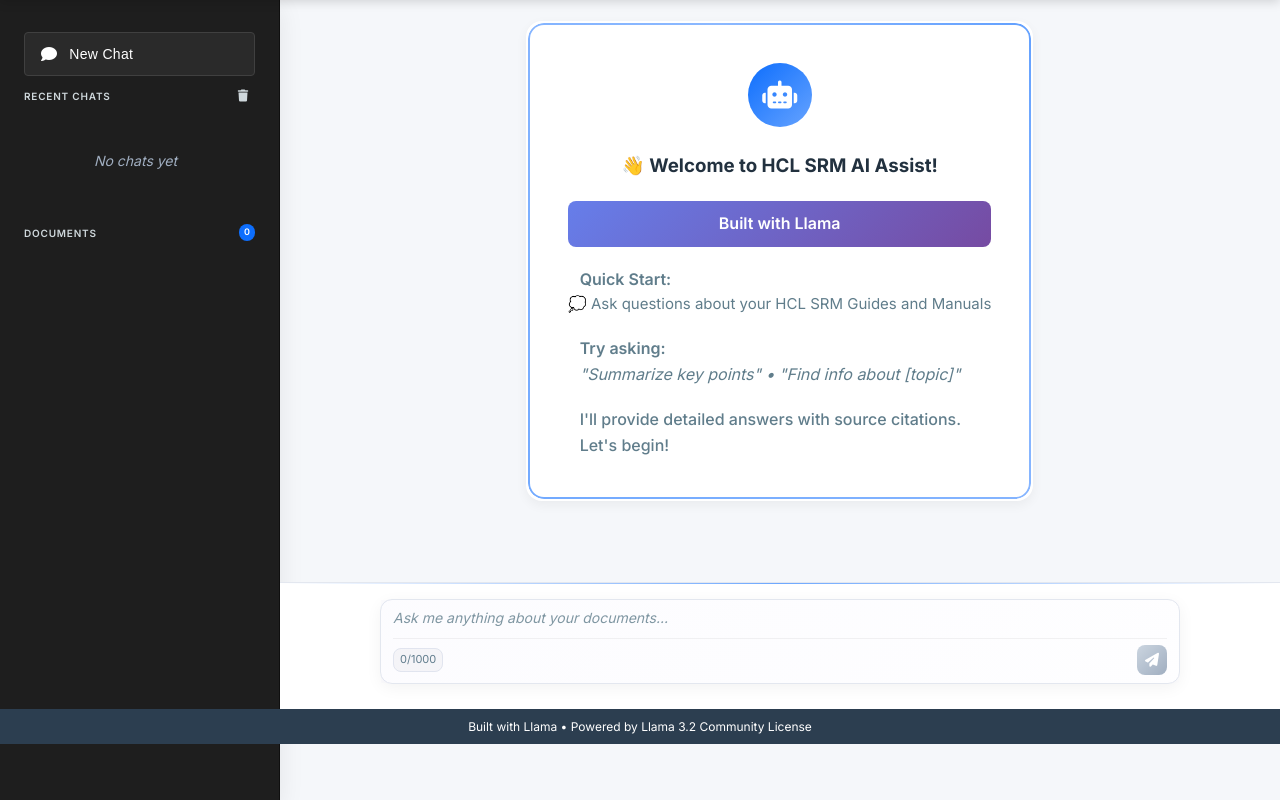
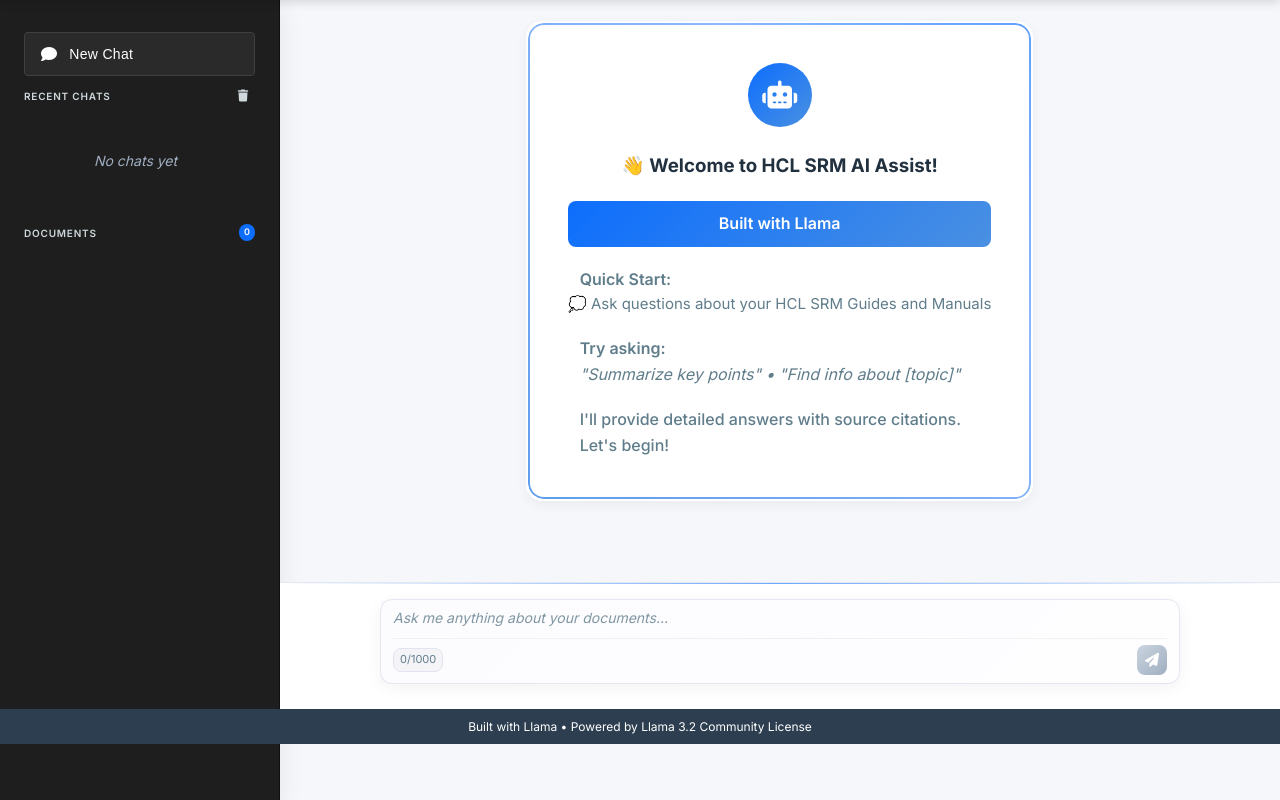
Before and after one commit to Venkatesh-108/SRM_RAG_FINAL, a FastAPI app: page / in a window 1280 px wide. Shown: the part 56-856 px from the top of the page. Run offline with FastAPI, Linux system fonts and the light colour scheme; data that the repository does not hold is empty; some libraries are stand-ins or nearby versions.

Commit message:
Update color scheme and sidebar section heights for improved aesthetics and layout
- Changed the background gradient colors in index.html and CSS for a more cohesive visual theme.
- Adjusted the height properties of the Recent Chats and Documents sections to enhance layout consistency and usability.

```diff
--- a/templates/index.html
+++ b/templates/index.html
@@ -110,7 +110,7 @@
                         <div class="welcome-content">
                             <h3 align="center" >👋  Welcome to HCL SRM AI Assist! </h3>
 
-                            <div class="llama-attribution" style="text-align: center; margin: 20px 0; padding: 10px; background: linear-gradient(135deg, #667eea 0%, #764ba2 100%); color: white; border-radius: 8px; font-weight: 600;">
+                            <div class="llama-attribution" style="text-align: center; margin: 20px 0; padding: 10px; background: linear-gradient(135deg, #0d6efd 0%, #4a90e2 100%); color: white; border-radius: 8px; font-weight: 600;">
 
                                 Built with Llama
                             </div>
--- a/templates/static/css/style.css
+++ b/templates/static/css/style.css
@@ -348,11 +348,20 @@ body {
     flex-shrink: 0;
 }
 
-/* Recent Chats and Documents sections - natural height */
-.sidebar-section:nth-child(2),
+/* Recent Chats section - limited height */
+.sidebar-section:nth-child(2) {
+    display: flex;
+    flex-direction: column;
+    max-height: 20vh;
+    overflow-y: auto;
+}
+
+/* Documents section - more height */
 .sidebar-section:nth-child(3) {
     display: flex;
     flex-direction: column;
+    max-height: 30vh;
+    overflow-y: auto;
 }
 .section-header {
     display: flex;
@@ -412,6 +421,7 @@ body {
     overflow-y: auto;
     padding-right: 8px;
     min-height: 0; /* Allow to shrink */
+    max-height: calc(30vh - 60px); /* Account for header height */
 }
 
 .doc-list {
@@ -419,6 +429,7 @@ body {
     overflow-y: auto;
     padding-right: 8px;
     min-height: 0; /* Allow to shrink */
+    max-height: calc(30vh - 60px); /* Account for header height */
 }
 
 .chat-list, .doc-list {
@@ -693,7 +704,7 @@ body {
     top: 0; left: 0; right: 0; bottom: 0;
     border-radius: 16px; /* Match parent's border-radius */
     padding: 2px; /* This will be the border width */
-    background: linear-gradient(45deg, var(--accent-primary), var(--accent-secondary), #8bb8ff, var(--accent-primary));
+    background: linear-gradient(45deg, #0d6efd, #4a90e2, #8bb8ff, #0d6efd);
     background-size: 300% 300%;
     animation: borderFlow 4s ease-in-out infinite;
     -webkit-mask:
@@ -718,7 +729,7 @@ body {
 .welcome-icon {
     width: 64px;
     height: 64px;
-    background: linear-gradient(135deg, var(--accent-primary), var(--accent-secondary));
+    background: linear-gradient(135deg, #0d6efd, #4a90e2);
     border-radius: 50%;
     display: flex;
     align-items: center;
```
